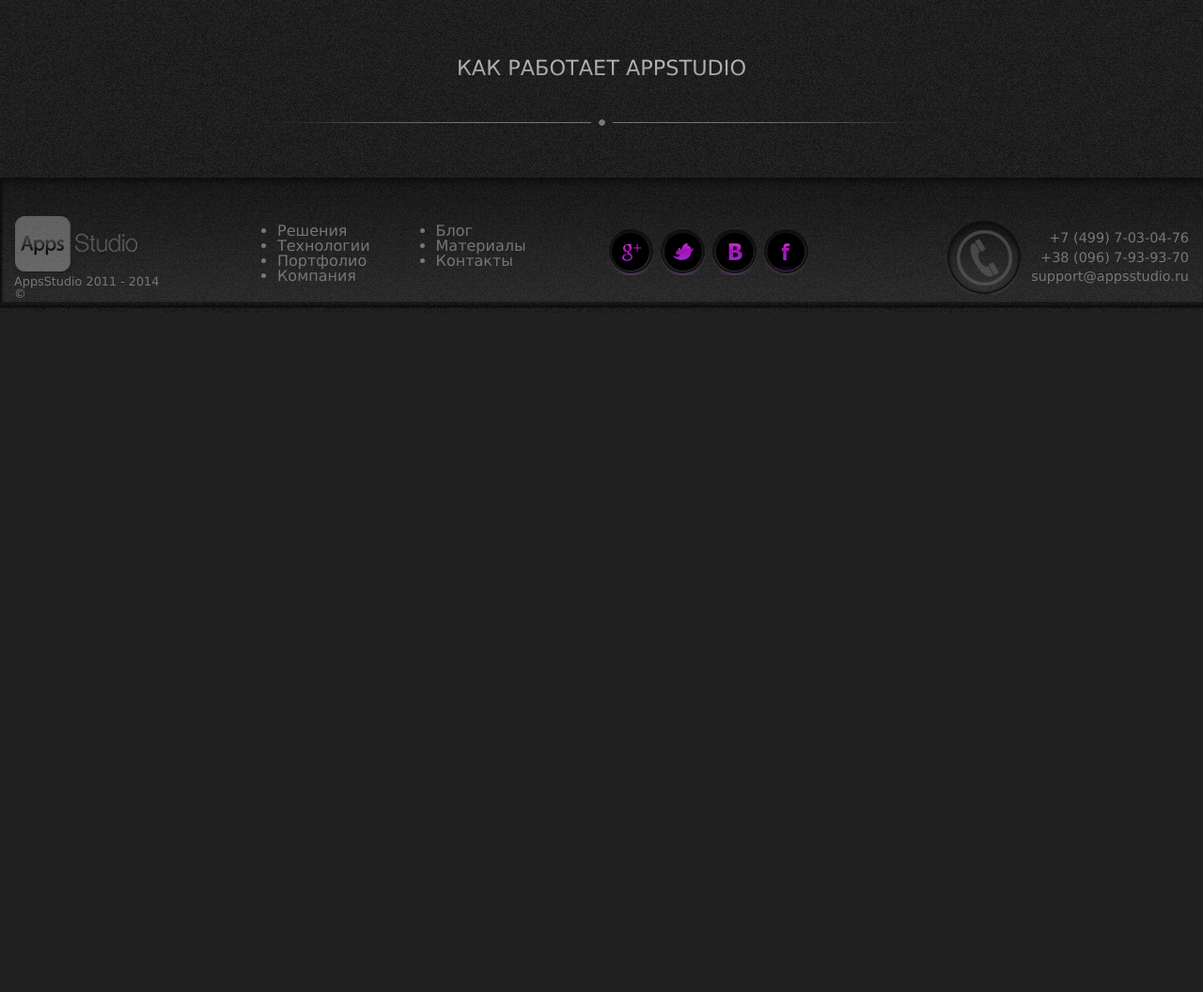
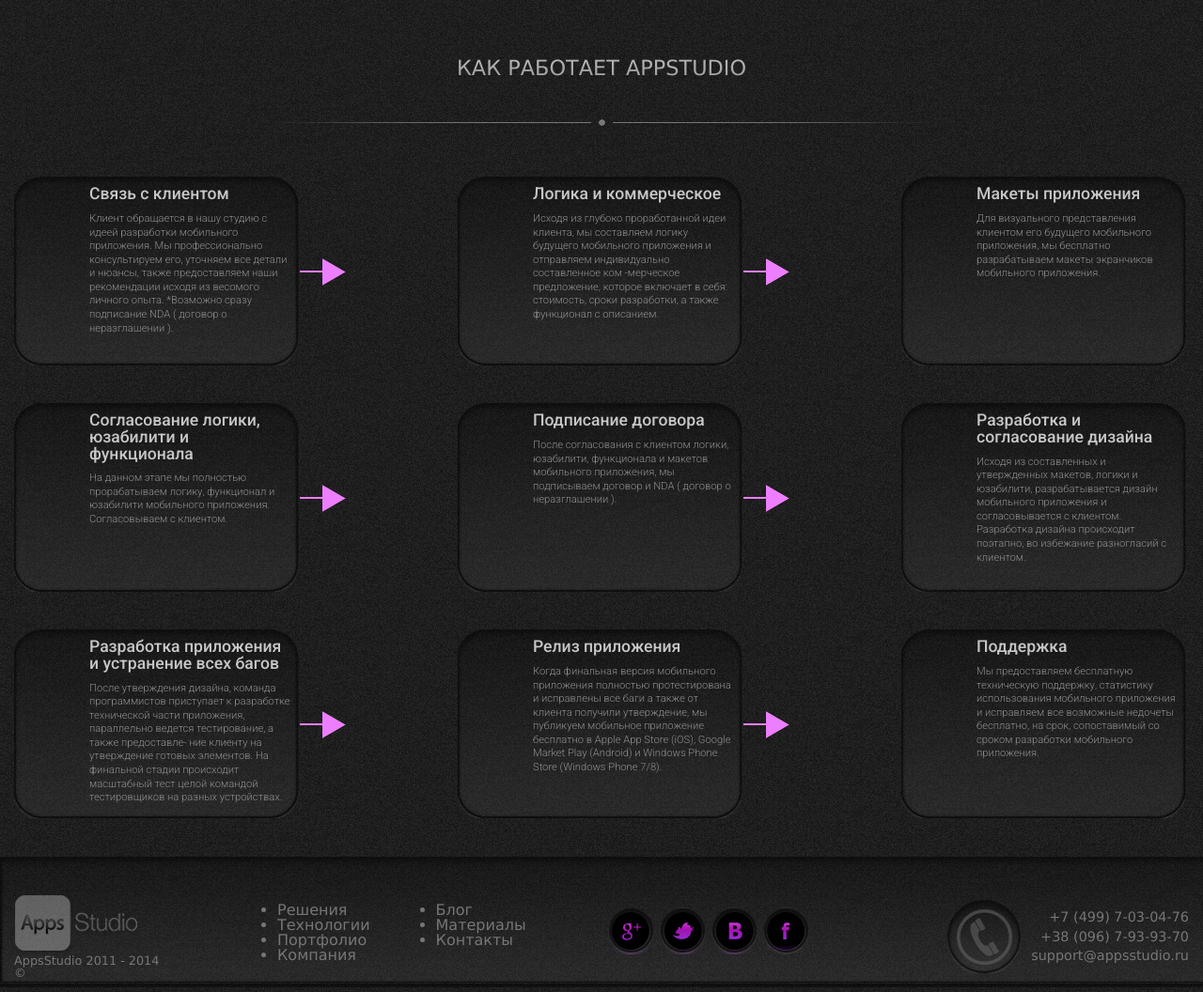
Before and after one commit to RuslanGrigoryev/Apps_studio, a PHP site: page /how_it_work.html in a window 1280 px wide. Shown: the part 468-1524 px from the top of the page at 94% size. Before the commit the page ends 796 px from the top, so only its background shows below. Run offline with PHP 8.4, Linux system fonts and the light colour scheme; some libraries are stand-ins or nearby versions.

Commit message:
перед нарезкой фото на странице how_it_works

```diff
--- a/css/style.css
+++ b/css/style.css
@@ -54,6 +54,11 @@ table {
   border-spacing: 0;
 }
 /*2. General styles*/
+.clearfix:after {
+  content: "";
+  display: table;
+  clear: both;
+}
 body {
   background: url(../i/markup/bg.png);
   font-family: 'Myriad Pro',Verdana, Arial, sans-serif;
@@ -330,8 +335,56 @@ header {
 /*8. PAGE HOW IT WORKS Section header-img*/
 .header-img .wrapper {
     background: url(../i/markup/header-img-bg.png) 82px 0px no-repeat;
-
 }
+.work-details {}
+.work-details__item {
+    float: left;
+}
+.work-details__item__wrap {
+    width: 304px;
+    height: 201px;
+    position: relative;
+    background: url(../i/markup/bg-works.png) no-repeat;
+}
+.work-details__item__wrap--after {
+    margin: 0 168px 40px 0;
+}
+.work-details__item__wrap--after:after {
+  content: " ";
+  position: absolute;
+  width: 49px;
+  height: 29px;
+  right: -49px;
+  top: 43%;
+  background: url(../i/markup/works-after-arrow.png) no-repeat;
+}
+.work-details__item__inner {
+    padding: 10px 10px 0px 80px;
+}
+.work-details__item__inner strong {
+  font-family: 'Roboto', sans-serif;
+  font-weight: 500;
+  font-size: 1.1em;
+  color: #c7c7c7;
+  margin: 0 0 10px 0;
+  display: block;
+}
+.work-details__item__inner p {
+  font-family: 'Roboto', sans-serif;
+  font-weight: 300;
+  font-size: 0.7em;
+  color: #8f8e8e;
+  line-height: 1.3em;
+}
+.work-details__item__inner--connection {}
+.work-details__item__inner--logic {}
+.work-details__item__inner--mockup {}
+.work-details__item__inner--agrees {}
+.work-details__item__inner--contract {}
+.work-details__item__inner--development {}
+.work-details__item__inner--app {}
+.work-details__item__inner--release {}
+.work-details__item__inner--support {}
 /*23. Footer styles*/
 footer {
   background: url(../i/markup/bg-footer.png) repeat-y;
--- a/how_it_work.html
+++ b/how_it_work.html
@@ -3,6 +3,7 @@
 <head>
 	<meta charset="UTF-8">
 	<title>Apps studio</title>
+	<link href='http://fonts.googleapis.com/css?family=Roboto:300,500&subset=latin,cyrillic-ext' rel='stylesheet' type='text/css'>
 	<link rel="stylesheet" href="css/style.css">
 </head>
 <body>
@@ -81,6 +82,115 @@
 	<section class="how_it_work">
 		<div class="wrapper">
 			<h1><span>КАК РАБОТАЕТ APPSTUDIO</span></h1>
+			<ul class="work-details clearfix">
+				<li class="work-details__item">
+					<div class="work-details__item__wrap work-details__item__wrap--after">
+						<div class="work-details__item__inner work-details__item__inner--connection">
+							<strong>Связь с клиентом</strong>
+							<p>
+								Клиент обращается в нашу студию
+								с идеей разработки мобильного приложения. Мы профессионально консультируем его, уточняем все детали и нюансы, также предоставляем наши рекомендации исходя из весомого личного опыта. *Возможно сразу подписание NDA
+								( договор о неразглашении ).
+							</p>
+						</div>
+					</div>
+				</li>
+				<li class="work-details__item">
+					<div class="work-details__item__wrap work-details__item__wrap--after">
+						<div class="work-details__item__inner work-details__item__inner--logic">
+							<strong>Логика и коммерческое</strong>
+							<p>
+								Исходя из глубоко проработанной идеи клиента, мы составляем логику будущего мобильного приложения               и отправляем индивидуально составленное ком -мерческое предложение, которое включает
+								в себя: стоимость, сроки разработки, а также функционал с описанием.
+							</p>
+						</div>
+					</div>
+				</li>
+				<li class="work-details__item">
+					<div class="work-details__item__wrap">
+						<div class="work-details__item__inner work-details__item__inner--mockup">
+							<strong>Макеты приложения</strong>
+							<p>
+								Для визуального представления клиентом его будущего мобильного приложения, мы бесплатно разрабатываем макеты экранчиков мобильного приложения.
+							</p>
+						</div>
+					</div>
+				</li>
+				<li class="work-details__item">
+					<div class="work-details__item__wrap work-details__item__wrap--after">
+						<div class="work-details__item__inner work-details__item__inner--agrees">
+							<strong>
+								Согласование логики, юзабилити и функционала
+							</strong>
+							<p>
+								На данном этапе мы полностью прорабатываем логику, функционал и юзабилити мобильного приложения. Согласовываем
+								с клиентом.
+							</p>
+						</div>
+					</div>
+				</li>
+				<li class="work-details__item">
+					<div class="work-details__item__wrap work-details__item__wrap--after">
+						<div class="work-details__item__inner work-details__item__inner--contract">
+							<strong>Подписание договора</strong>
+							<p>
+								После согласования с клиентом логики, юзабилити, функционала
+								и макетов мобильного приложения, мы подписываем договор и NDA ( договор о неразглашении ).
+							</p>
+						</div>
+					</div>
+				</li>
+				<li class="work-details__item">
+					<div class="work-details__item__wrap">
+						<div class="work-details__item__inner work-details__item__inner--development">
+							<strong>
+								Разработка и согласование дизайна
+							</strong>
+							<p>
+								Исходя из составленных
+								и утвержденных макетов, логики
+								и юзабилити, разрабатывается дизайн мобильного приложения
+								и согласовывается с клиентом. Разработка дизайна происходит поэтапно, во избежание
+								разногласий с клиентом.
+							</p>
+						</div>
+					</div>
+				</li>
+				<li class="work-details__item">
+					<div class="work-details__item__wrap work-details__item__wrap--after">
+						<div class="work-details__item__inner work-details__item__inner--app">
+							<strong>
+								Разработка приложения и устранение всех багов
+							</strong>
+							<p>
+								После утверждения дизайна, команда программистов приступает к разработке технической части приложения, параллельно ведется тестирование, а также предоставле-
+								ние клиенту на утверждение готовых элементов. На финальной стадии происходит масштабный тест целой командой тестировщиков на разных устройствах.
+							</p>
+						</div>
+					</div>
+				</li>
+				<li class="work-details__item">
+					<div class="work-details__item__wrap work-details__item__wrap--after">
+						<div class="work-details__item__inner work-details__item__inner--release">
+							<strong>Релиз приложения</strong>
+							<p>
+								Когда финальная версия мобильного приложения полностью протестирована и исправлены все баги а также от клиента получили утверждение, мы публикуем мобильное приложение бесплатно в Apple App Store (iOS), Google Market Play (Android) и Windows Phone Store (Windows Phone 7/8).
+							</p>
+						</div>
+					</div>
+				</li>
+				<li class="work-details__item">
+					<div class="work-details__item__wrap">
+						<div class="work-details__item__inner work-details__item__inner--support">
+							<strong>Поддержка</strong>
+							<p>
+								Мы предоставляем бесплатную техническую поддержку, статистику использования мобильного приложения и исправляем все возможные недочеты бесплатно,
+								на срок, сопоставимый со сроком разработки мобильного приложения.
+							</p>
+						</div>
+					</div>
+				</li>
+			</ul>
 		</div>
 	</section>
 
```
Also changed, not shown: i/markup/bg-works.png (added), i/markup/works-after-arrow.png (added).
